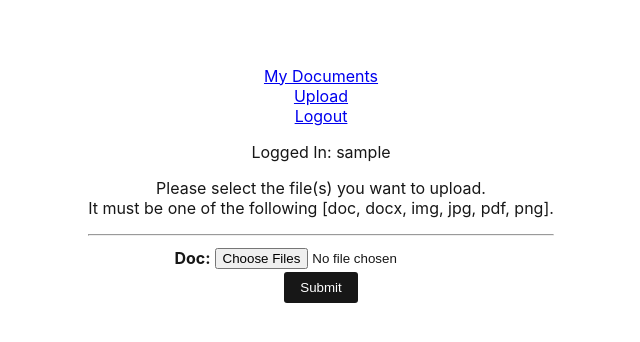
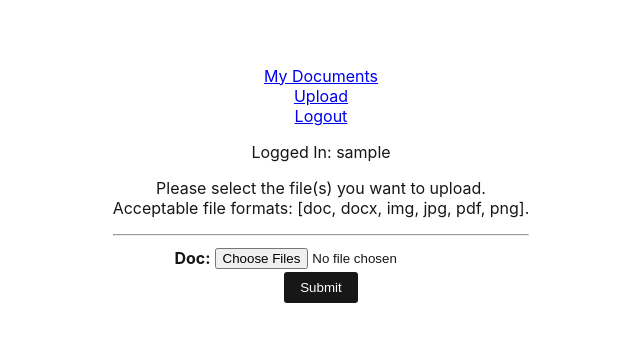
Before and after one commit to LucasSD/docvault, a Django app: page /documents/upload/ in a window 1280 px wide. Shown: the part 184-526 px from the top of the page, without its empty margins (319-959 px from the left). Run offline with Django 3.2, Linux system fonts and the light colour scheme; the visitor is signed in with stand-in values (Sample User, id 1).

Commit message:
small changes to templates

```diff
--- a/coding-exercise-main/nomio/documents/templates/documents/legaldoc_list.html
+++ b/coding-exercise-main/nomio/documents/templates/documents/legaldoc_list.html
@@ -29,12 +29,13 @@
                 <tr>
                     <td>
 
-                        {{ file.doc.name }}
+                        {{ file.doc }}
 
                     </td>
 
                     <!-- file upload date -->
                     <td>{{ file.up_date }}</td>
+
 
                     <td>
 
--- a/coding-exercise-main/nomio/documents/templates/documents/user_upload.html
+++ b/coding-exercise-main/nomio/documents/templates/documents/user_upload.html
@@ -2,8 +2,7 @@
 {% load static %}
 
 {% block body %}
-
-<p class="lead">Please select the file(s) you want to upload. <br> It must be one of the following [doc, docx, img, jpg,
+<p class="lead">Please select the file(s) you want to upload. <br> Acceptable file formats: [doc, docx, img, jpg,
     pdf, png]. </p>
 <hr class="my-4">
 <form method="POST" enctype="multipart/form-data">
```
